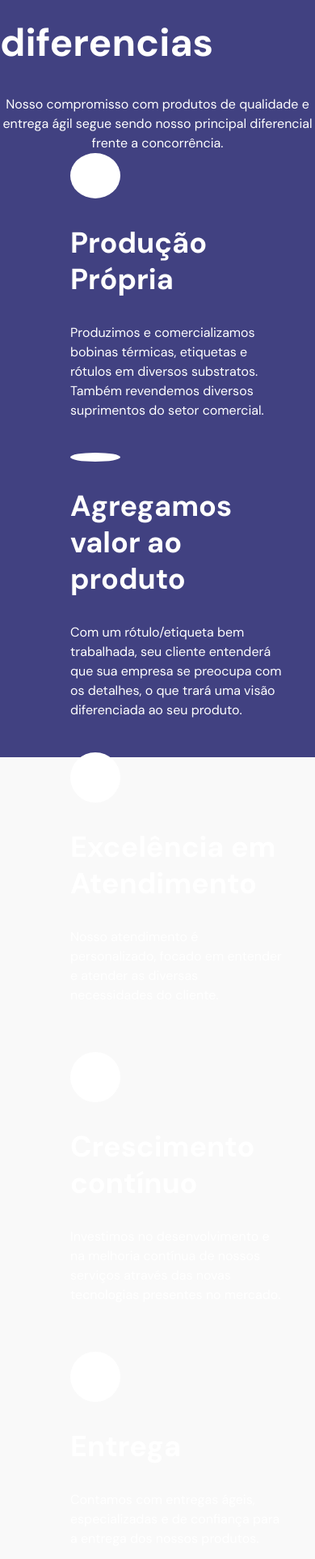
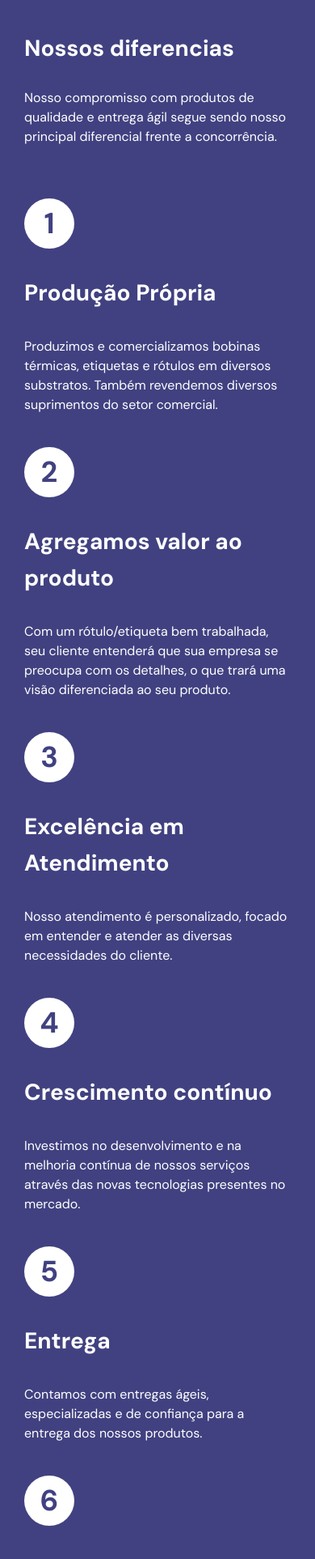
Before and after one commit to Jozimarjo/collormaq, a Next.js app: page /quem_somos/ThirdSection in a window 390 px wide. Shown: the part 55-1980 px from the top of the page at 81% size. Built offline with nearby package versions, Linux system fonts and the light colour scheme.

Commit message:
quem somos third section mobile

```diff
--- a/src/pages/quem_somos/ThirdSection.tsx
+++ b/src/pages/quem_somos/ThirdSection.tsx
@@ -2,40 +2,54 @@ import { Box, Flex, HStack, Text, VStack } from "@chakra-ui/react";
 
 export default function ThirdSection() {
     return (
-        <Box display='flex' flexDirection='column' justifyContent='space-around' alignItems='center' background='#414181' w='100%' height='990px'>
-            <Flex maxWidth='586px' direction='column' align='center' justify='center'>
-                <Text fontSize='48px' mb='28px' fontWeight='bold'>Nossos diferencias</Text>
-                <Text fontSize='16px' fontWeight='normal' lineHeight='24px' textAlign='center'>Nosso compromisso com produtos de qualidade e entrega ágil segue sendo nosso principal diferencial frente a concorrência.</Text>
+        <Box display='flex' p='30px' flexDirection='column' justifyContent='space-around' alignItems={{ base: 'flex-start', sm: 'center' }} background='#414181' w='100%'>
+            <Flex ml={{ base: '0', sm: '0' }} maxWidth='586px' direction='column' align={{ base: 'flex-start', sm: 'center' }} justify='center' width='100%' my='16' >
+                <Text fontSize={{ base: '28px', sm: '48px' }} mb='28px' fontWeight='bold'>Nossos diferencias</Text>
+                <Text fontSize='16px' fontWeight='normal' lineHeight='24px' textAlign={{ sm: 'center' }}>Nosso compromisso com produtos de qualidade e entrega ágil segue sendo nosso principal diferencial frente a concorrência.</Text>
             </Flex>
-            <HStack flexWrap='wrap' justify="center" spacing="12" rowGap='10' width='80%'>
-                <VStack ml='12' h='330px' spacing="8" maxWidth="367px" align="start">
-                    <Box w='62px' h='62px' borderRadius='50%' background='white'></Box>
-                    <Text fontSize='36px' lineHeight='45px' fontWeight='bold'>Produção Própria</Text>
+            <HStack flexWrap='wrap' justify="center" spacing={{ base: '0', md: "12" }} rowGap='10' width={{ base: '100%', '2xl': '100%' }}>
+
+                <VStack ml={{ base: '0', md: '12' }} h={{ base: '100%', md: '330px' }} spacing="8" maxWidth={{ base: "367px", '2xl': '30%' }} align="start">
+                    <Box display='flex' justifyContent='center' alignItems='center' w='62px' h='62px' borderRadius='50%' background='white'>
+                        <Text fontSize='36px' color='#414181' fontWeight='bold'>1</Text>
+                    </Box>
+                    <Text fontSize={{ base: '28', sm: '36px' }} lineHeight='45px' fontWeight='bold'>Produção Própria</Text>
                     <Text fontSize='16px' fontWeight='normal'>Produzimos e comercializamos bobinas térmicas, etiquetas e rótulos em diversos substratos. Também revendemos diversos suprimentos do setor comercial.</Text>
                 </VStack>
-                <VStack h='330px' spacing="8" maxWidth="367px" align="start">
-                    <Box w='62px' h='62px' borderRadius='50%' background='white'></Box>
-                    <Text fontSize='36px' lineHeight='45px' fontWeight='bold'>Agregamos valor ao produto</Text>
+
+                <VStack h={{ base: '100%', md: '330px' }} spacing="8" maxWidth={{ base: "367px", '2xl': '30%' }} align="start">
+                    <Box display='flex' justifyContent='center' alignItems='center' w='62px' h='62px' borderRadius='50%' background='white'>
+                        <Text fontSize='36px' color='#414181' fontWeight='bold'>2</Text>
+                    </Box>
+                    <Text fontSize={{ base: '28', sm: '36px' }} lineHeight='45px' fontWeight='bold'>Agregamos valor ao produto</Text>
                     <Text fontSize='16px' fontWeight='normal'>Com um rótulo/etiqueta bem trabalhada, seu cliente entenderá que sua empresa se preocupa com os detalhes, o que trará uma visão diferenciada ao seu produto.</Text>
                 </VStack>
-                <VStack h='330px' spacing="8" maxWidth="367px" align="start">
-                    <Box w='62px' h='62px' borderRadius='50%' background='white'></Box>
-                    <Text fontSize='36px' lineHeight='45px' fontWeight='bold'>Excelência em Atendimento</Text>
+
+                <VStack h={{ base: '100%', md: '330px' }} spacing="8" maxWidth={{ base: "367px", '2xl': '30%' }} align="start">
+                    <Box display='flex' justifyContent='center' alignItems='center' w='62px' h='62px' borderRadius='50%' background='white'>
+                        <Text fontSize='36px' color='#414181' fontWeight='bold'>3</Text>
+                    </Box>                    <Text fontSize={{ base: '28', sm: '36px' }} lineHeight='45px' fontWeight='bold'>Excelência em Atendimento</Text>
                     <Text fontSize='16px' fontWeight='normal'>Nosso atendimento é personalizado, focado em entender e atender as diversas necessidades do cliente.</Text>
                 </VStack>
-                <VStack h='330px' spacing="8" maxWidth="367px" align="start">
-                    <Box w='62px' h='62px' borderRadius='50%' background='white'></Box>
-                    <Text fontSize='36px' lineHeight='45px' fontWeight='bold'>Crescimento contínuo</Text>
+
+                <VStack h={{ base: '100%', md: '330px' }} spacing="8" maxWidth={{ base: "367px", '2xl': '30%' }} align="start">
+                    <Box display='flex' justifyContent='center' alignItems='center' w='62px' h='62px' borderRadius='50%' background='white'>
+                        <Text fontSize='36px' color='#414181' fontWeight='bold'>4</Text>
+                    </Box>                    <Text fontSize={{ base: '28', sm: '36px' }} lineHeight='45px' fontWeight='bold'>Crescimento contínuo</Text>
                     <Text fontSize='16px' fontWeight='normal'>Investimos no desenvolvimento e na melhoria contínua de nossos serviços através das novas tecnologias presentes no mercado.</Text>
                 </VStack>
-                <VStack h='330px' spacing="8" maxWidth="367px" align="start">
-                    <Box w='62px' h='62px' borderRadius='50%' background='white'></Box>
-                    <Text fontSize='36px' lineHeight='45px' fontWeight='bold'>Entrega</Text>
+
+                <VStack h={{ base: '100%', md: '330px' }} spacing="8" maxWidth={{ base: "367px", '2xl': '30%' }} align="start">
+                    <Box display='flex' justifyContent='center' alignItems='center' w='62px' h='62px' borderRadius='50%' background='white'>
+                        <Text fontSize='36px' color='#414181' fontWeight='bold'>5</Text>
+                    </Box>                    <Text fontSize={{ base: '28', sm: '36px' }} lineHeight='45px' fontWeight='bold'>Entrega</Text>
                     <Text fontSize='16px' fontWeight='normal'>Contamos com entregas ágeis, especializadas e de confiança para a entrega dos nossos produtos.</Text>
                 </VStack>
-                <VStack h='330px' spacing="8" maxWidth="367px" align="start">
-                    <Box w='62px' h='62px' borderRadius='50%' background='white'></Box>
-                    <Text fontSize='36px' lineHeight='45px' fontWeight='bold'>Personalização</Text>
+
+                <VStack h={{ base: '100%', md: '330px' }} spacing="8" maxWidth={{ base: "367px", '2xl': '30%' }} align="start">
+                    <Box display='flex' justifyContent='center' alignItems='center' w='62px' h='62px' borderRadius='50%' background='white'>
+                        <Text fontSize='36px' color='#414181' fontWeight='bold'>6</Text>
+                    </Box>                    <Text fontSize={{ base: '28', sm: '36px' }} lineHeight='45px' fontWeight='bold'>Personalização</Text>
                     <Text fontSize='16px' fontWeight='normal'>Configuramos a arte do cliente para a personalização de rótulos, etiquetas e bobinas térmicas.</Text>
                 </VStack>
             </HStack>
```
